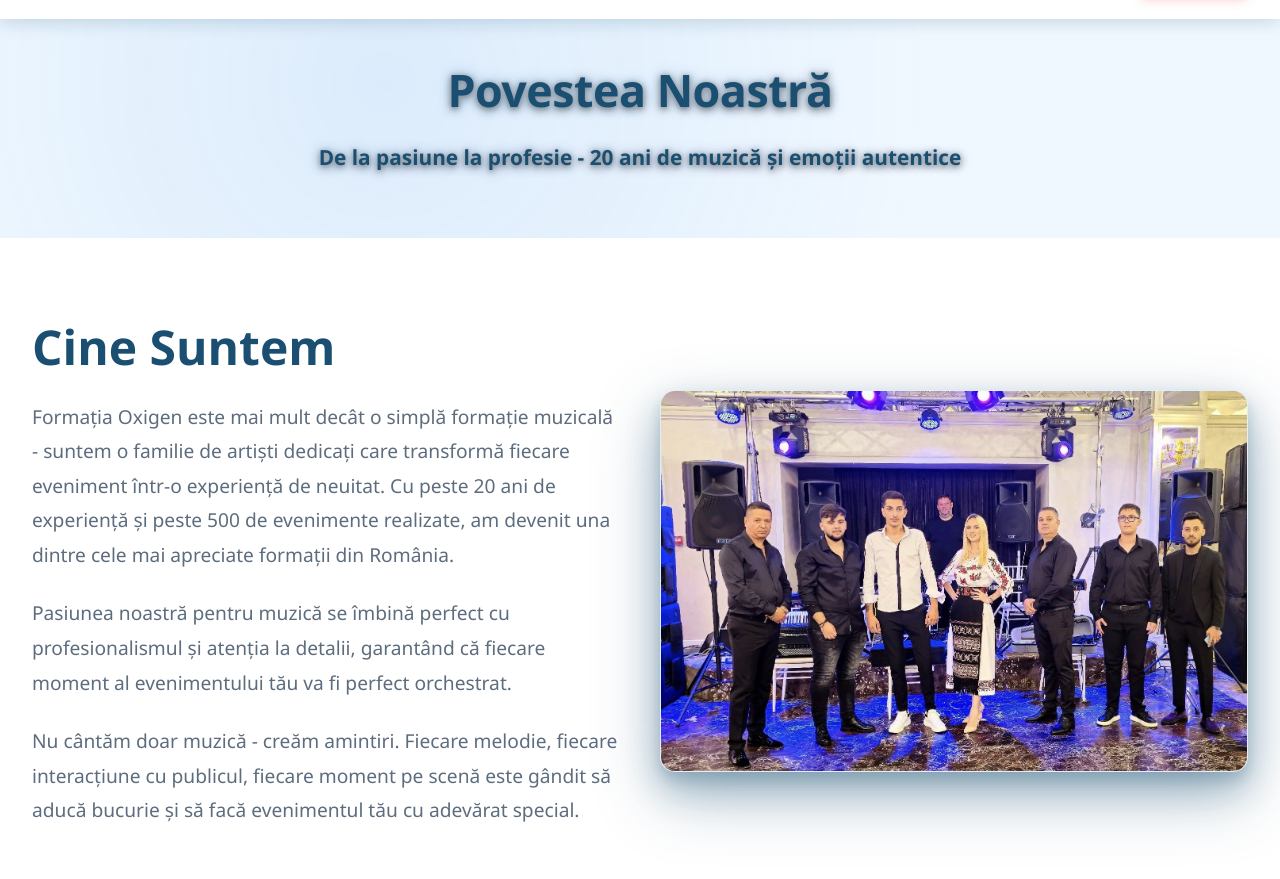
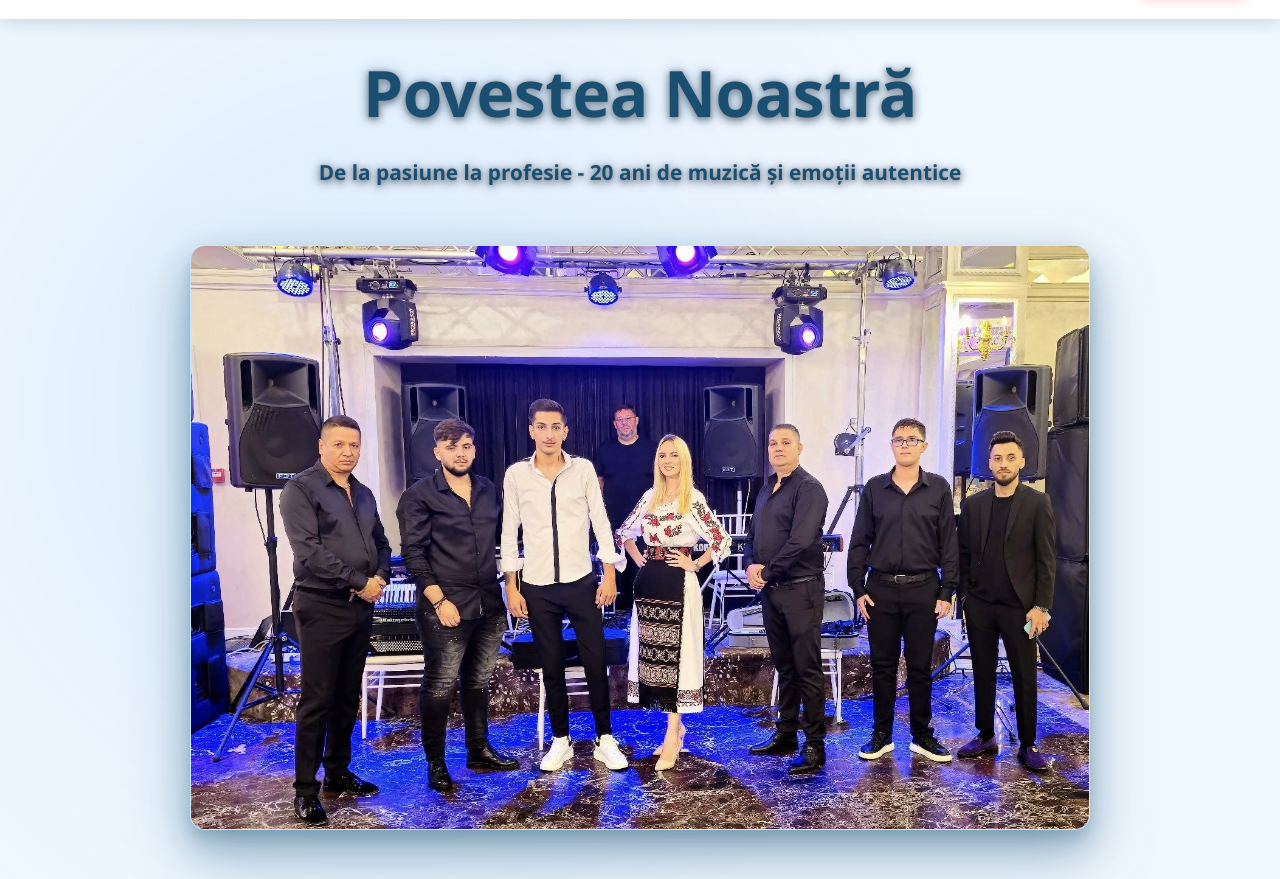
Before and after one commit to FlorianIanculescu/Formatia-Oxigen, a plain HTML site: page despre.html in a window 1280 px wide. Shown: the part 73-952 px from the top of the page. Drawn offline with Linux system fonts and the light colour scheme.

Commit message:
Add files via upload

```diff
--- a/despre.html
+++ b/despre.html
@@ -37,10 +37,22 @@
     </header>
 
     <!-- Hero Section -->
-<section class="hero hero-secondary">
+
+    <section class="hero">
       <div class="hero-content">
         <h1>Povestea Noastră</h1>
-        <p>De la pasiune la profesie - 20 ani de muzică și emoții autentice</p>
+        <p class="hero-subtitle">
+          De la pasiune la profesie - 20 ani de muzică și emoții autentice
+        </p>
+
+        <!-- Formație Photo -->
+        <div class="hero-image-wrapper">
+          <img
+                src="images/despre-noi/formatie-despre.jpg"
+            alt="Formația Oxigen - Echipa Completa"
+            class="hero-image"
+          />
+        </div>
       </div>
     </section>
 
@@ -73,16 +85,6 @@
               interacțiune cu publicul, fiecare moment pe scenă este gândit să
               aducă bucurie și să facă evenimentul tău cu adevărat special.
             </p>
-          </div>
-
-          <div class="fade-in">
-            <div class="hero-image-wrapper" style="max-width: 100%; margin-top: 0">
-              <img
-                src="images/despre-noi/formatie-despre.jpg"
-                alt="Formația Oxigen"
-                class="hero-image"
-              />
-            </div>
           </div>
           </div>
         </div>
```
